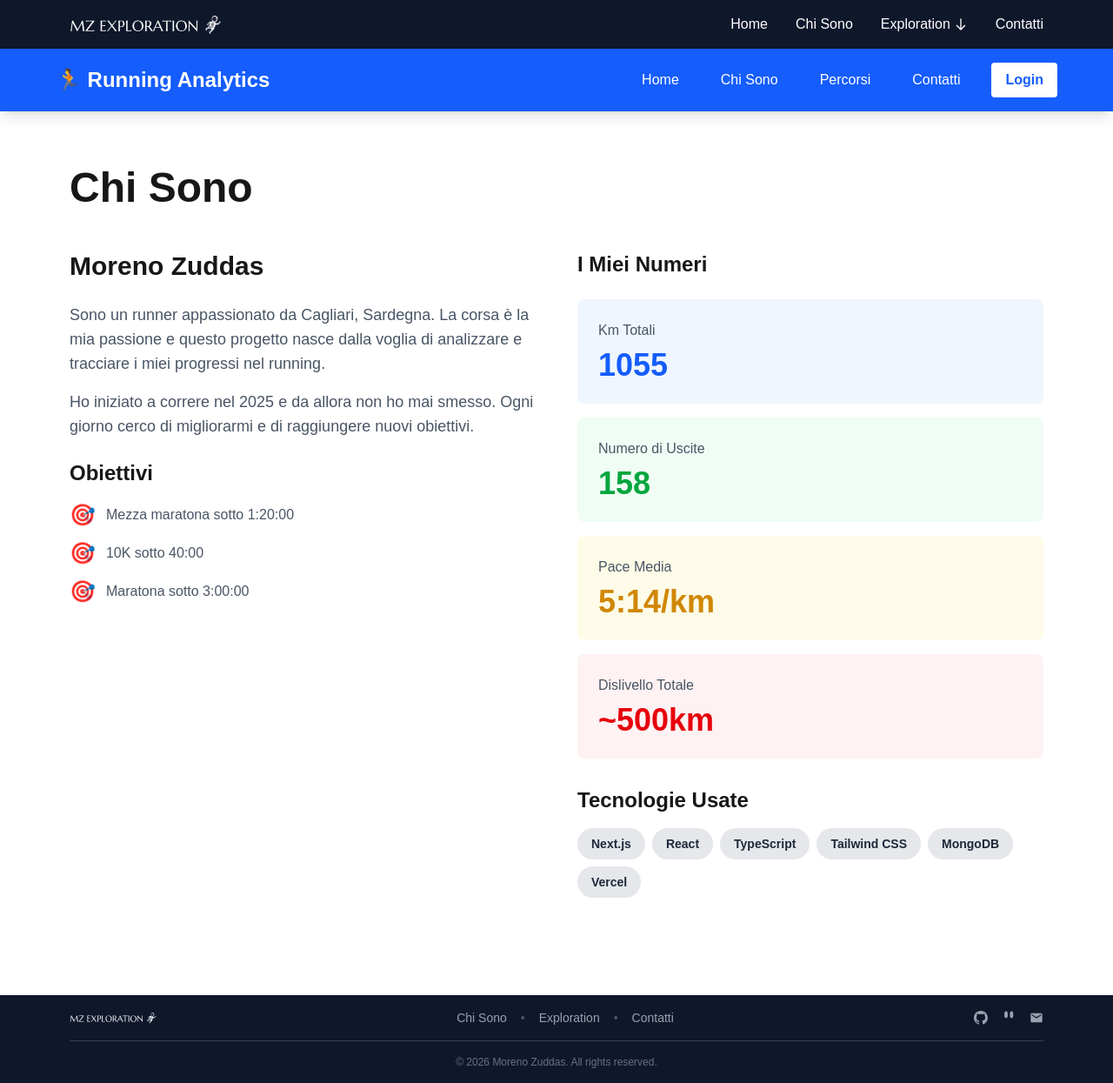
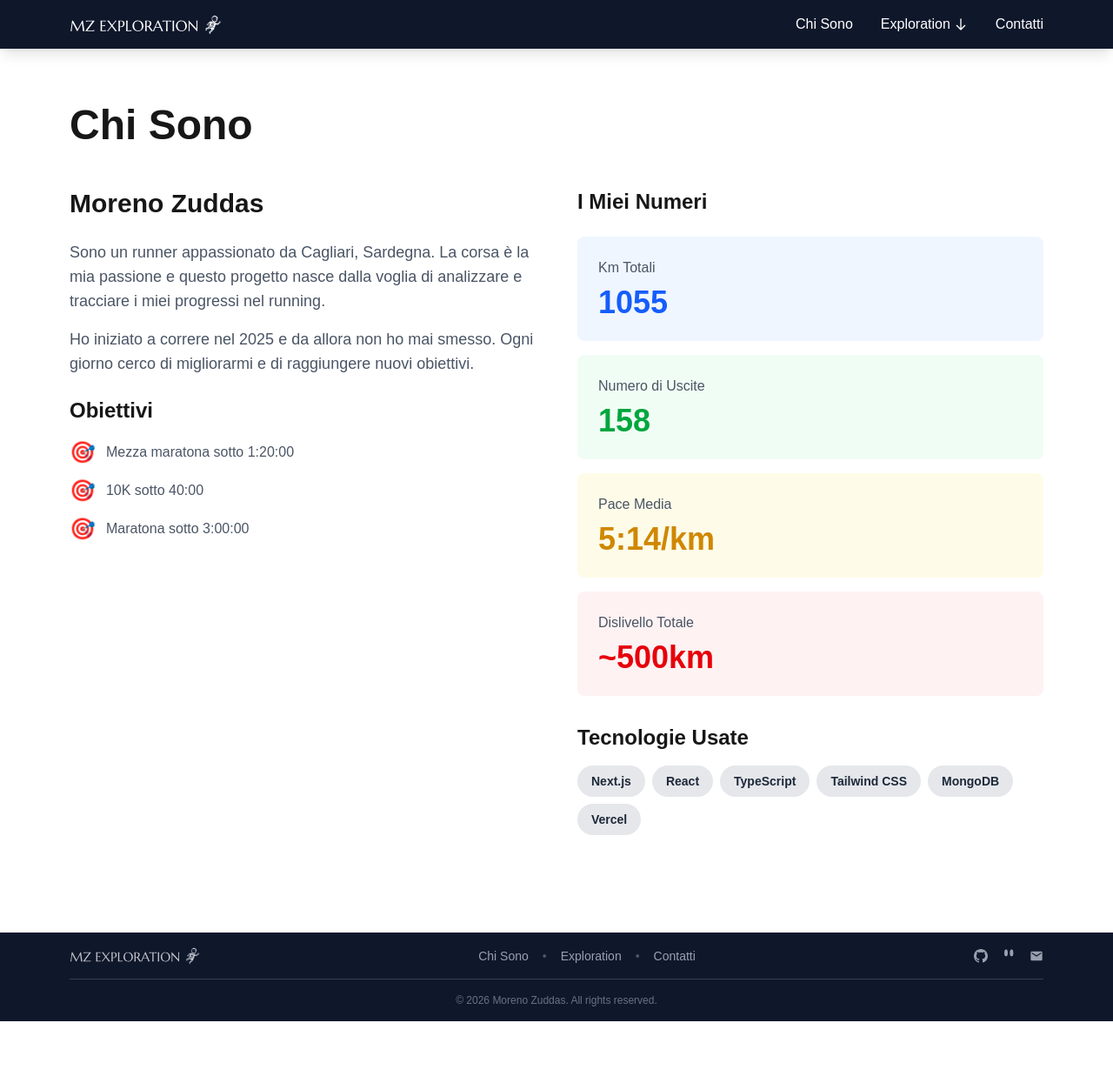
Before and after one commit to MorenoZuddas/mz-exploration, a Next.js app: page /about in a window 1280 px wide. Shown: the whole page at 87% size. After the commit the page ends 1174 px from the top, so only its background shows below. Built offline with nearby package versions, Linux system fonts and the light colour scheme.

Commit message:
Update Footer and Header components, adjust logo size, and replace button with link in navigation

```diff
--- a/app/about/page.tsx
+++ b/app/about/page.tsx
@@ -3,8 +3,6 @@ import Navigation from '../components/Navigation';
 export default function AboutPage() {
   return (
     <>
-      <Navigation />
-
       <div className="max-w-6xl mx-auto py-16 px-4">
         <h1 className="text-5xl font-bold mb-12">Chi Sono</h1>
 
--- a/app/components/Footer.tsx
+++ b/app/components/Footer.tsx
@@ -11,9 +11,9 @@ export default function Footer() {
             <Image
               src="/logo/hp-logo.svg"
               alt="mz-exploration logo"
-              width={100}
-              height={100}
-              priority
+              width={150}
+              height={150}
+              className="opacity-75"
             />
           </div>
 
--- a/app/components/Header.tsx
+++ b/app/components/Header.tsx
@@ -39,12 +39,6 @@ export default function Header() {
           {/* Desktop Menu - Center */}
           <nav className="hidden md:flex items-center gap-8">
             <Link
-              href="/"
-              className="hover:text-blue-400 transition-colors font-medium"
-            >
-              Home
-            </Link>
-            <Link
               href="/about"
               className="hover:text-blue-400 transition-colors font-medium"
             >
@@ -53,7 +47,10 @@ export default function Header() {
 
             {/* Exploration Dropdown */}
             <div className="relative group">
-              <button className="hover:text-blue-400 transition-colors font-medium flex items-center gap-1">
+              <Link
+                href="/exploration"
+                className="hover:text-blue-400 transition-colors font-medium flex items-center gap-1"
+              >
                 Exploration
                 <svg
                   className="w-4 h-4 group-hover:rotate-180 transition-transform"
@@ -68,7 +65,7 @@ export default function Header() {
                     d="M19 14l-7 7m0 0l-7-7m7 7V3"
                   />
                 </svg>
-              </button>
+              </Link>
 
               {/* Dropdown Menu */}
               <div className="absolute left-0 mt-0 w-48 bg-slate-800 rounded-lg shadow-xl opacity-0 invisible group-hover:opacity-100 group-hover:visible transition-all duration-200 py-2">
--- a/app/components/Navigation.tsx
+++ /dev/null
@@ -1,36 +0,0 @@
-'use client';
-
-import Link from 'next/link';
-
-export default function Navigation() {
-  return (
-    <nav className="bg-blue-600 text-white p-4 shadow-lg sticky top-0 z-50">
-      <div className="max-w-6xl mx-auto flex justify-between items-center">
-        <Link href="/" className="text-2xl font-bold hover:text-blue-100 transition">
-          🏃 Running Analytics
-        </Link>
-
-        <div className="flex gap-6 items-center">
-          <Link href="/" className="hover:bg-blue-700 px-3 py-2 rounded transition">
-            Home
-          </Link>
-          <Link href="/about" className="hover:bg-blue-700 px-3 py-2 rounded transition">
-            Chi Sono
-          </Link>
-          <Link href="/gallery" className="hover:bg-blue-700 px-3 py-2 rounded transition">
-            Percorsi
-          </Link>
-          <Link href="/contact" className="hover:bg-blue-700 px-3 py-2 rounded transition">
-            Contatti
-          </Link>
-          <Link
-            href="/login"
-            className="bg-white text-blue-600 px-4 py-2 rounded font-bold hover:bg-blue-50 transition"
-          >
-            Login
-          </Link>
-        </div>
-      </div>
-    </nav>
-  );
-}
--- a/app/contact/page.tsx
+++ b/app/contact/page.tsx
@@ -31,8 +31,6 @@ export default function ContactPage() {
 
   return (
     <>
-      <Navigation />
-
       <div className="max-w-6xl mx-auto py-16 px-4">
         <h1 className="text-5xl font-bold mb-12">Contatti</h1>
 
--- a/app/gallery/page.tsx
+++ b/app/gallery/page.tsx
@@ -48,7 +48,6 @@ export default function GalleryPage() {
 
   return (
     <>
-      <Navigation />
 
       <div className="max-w-6xl mx-auto py-16 px-4">
         <h1 className="text-5xl font-bold mb-4">Percorsi e Foto</h1>
```
Also changed, not shown: app/exploration/trips/page.tsx (renamed from app/exploration/trip/page.tsx).
